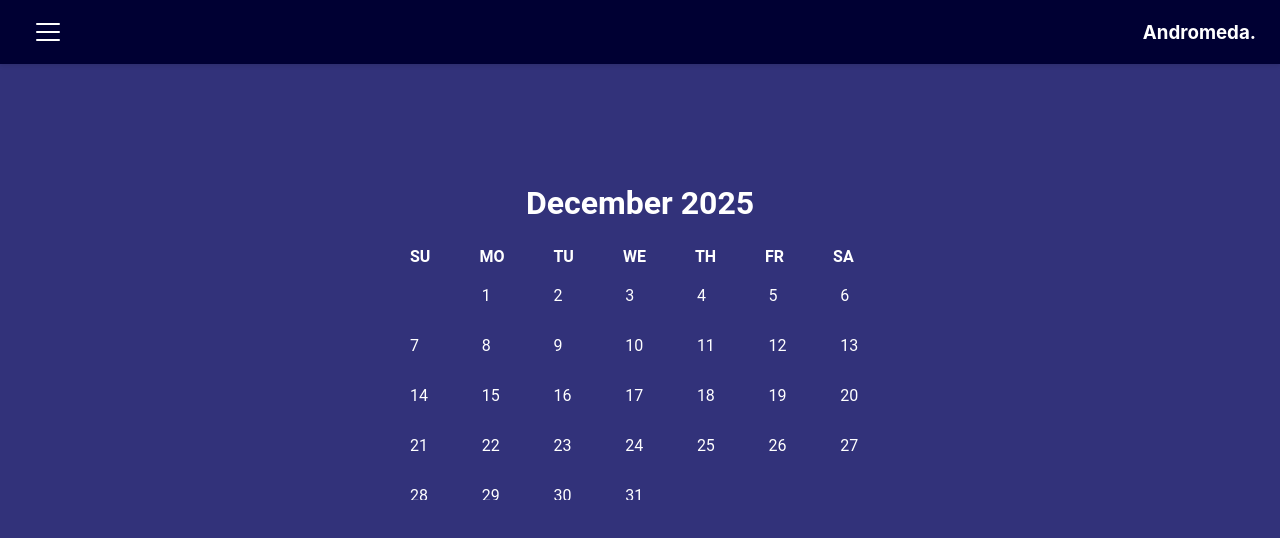
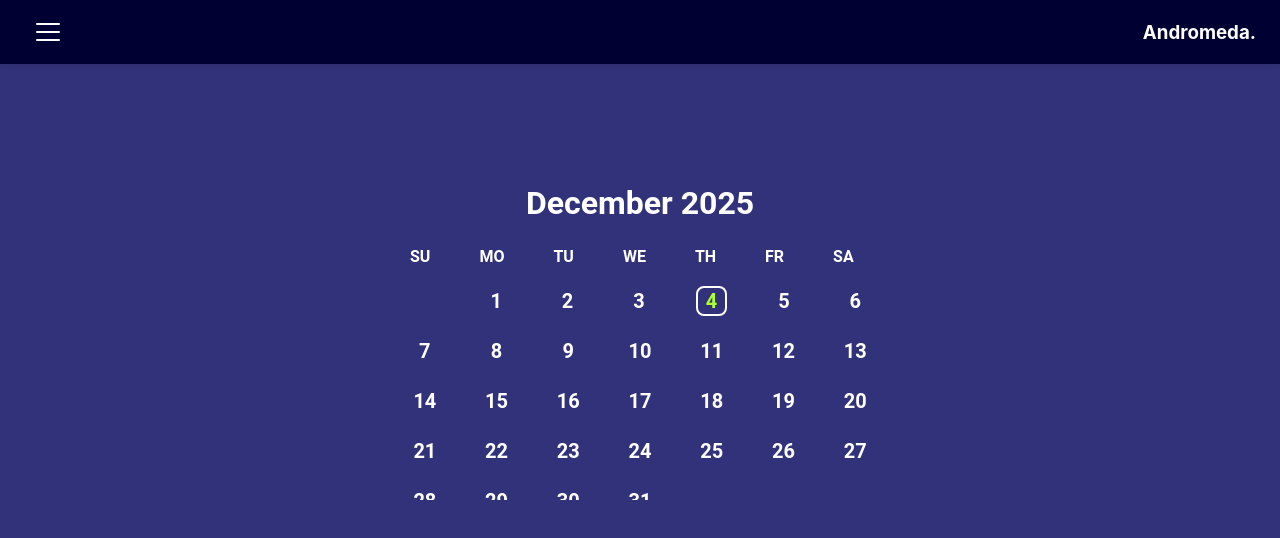
Before and after one commit to abk2191/organiser, a React (Vite) app: page /organiser/calendar in a window 1280 px wide. Shown: the top 538 px of the page. Built offline with nearby package versions, Linux system fonts and the light colour scheme.

Commit message:
Added new features

```diff
--- a/src/Calendar.jsx
+++ b/src/Calendar.jsx
@@ -136,6 +136,8 @@ function Calendar() {
     month: "long",
     year: "numeric",
   });
+  const today = new Date();
+  const todayDate = today.getDate();
 
   return (
     <>
@@ -163,7 +165,16 @@ function Calendar() {
             <div key={weekIndex} className="week-container">
               <div className="week-dates">
                 {week.map((date, dateIndex) => (
-                  <span key={dateIndex} className="date-item">
+                  <span
+                    key={dateIndex}
+                    className="date-item"
+                    style={{
+                      color: date === todayDate ? "greenyellow" : "inherit",
+                      fontWeight: "bold",
+                      fontSize: "20px",
+                      border: date === todayDate ? "2px solid white" : "none",
+                    }}
+                  >
                     {date === " " ? (
                       <span className="empty-space">
                         &nbsp;&nbsp;&nbsp;&nbsp;
--- a/src/index.css
+++ b/src/index.css
@@ -954,6 +954,10 @@ html {
 .date-item {
   height: 30px;
   width: 60px;
+  display: flex;
+  align-items: center;
+  justify-content: center;
+  border-radius: 8px;
 }
 
 .day-names-div {
@@ -985,7 +989,7 @@ html {
   }
 
   .day-names-div {
-    gap: 24px;
+    gap: 25px;
   }
 
   .task-edit-input {
```
